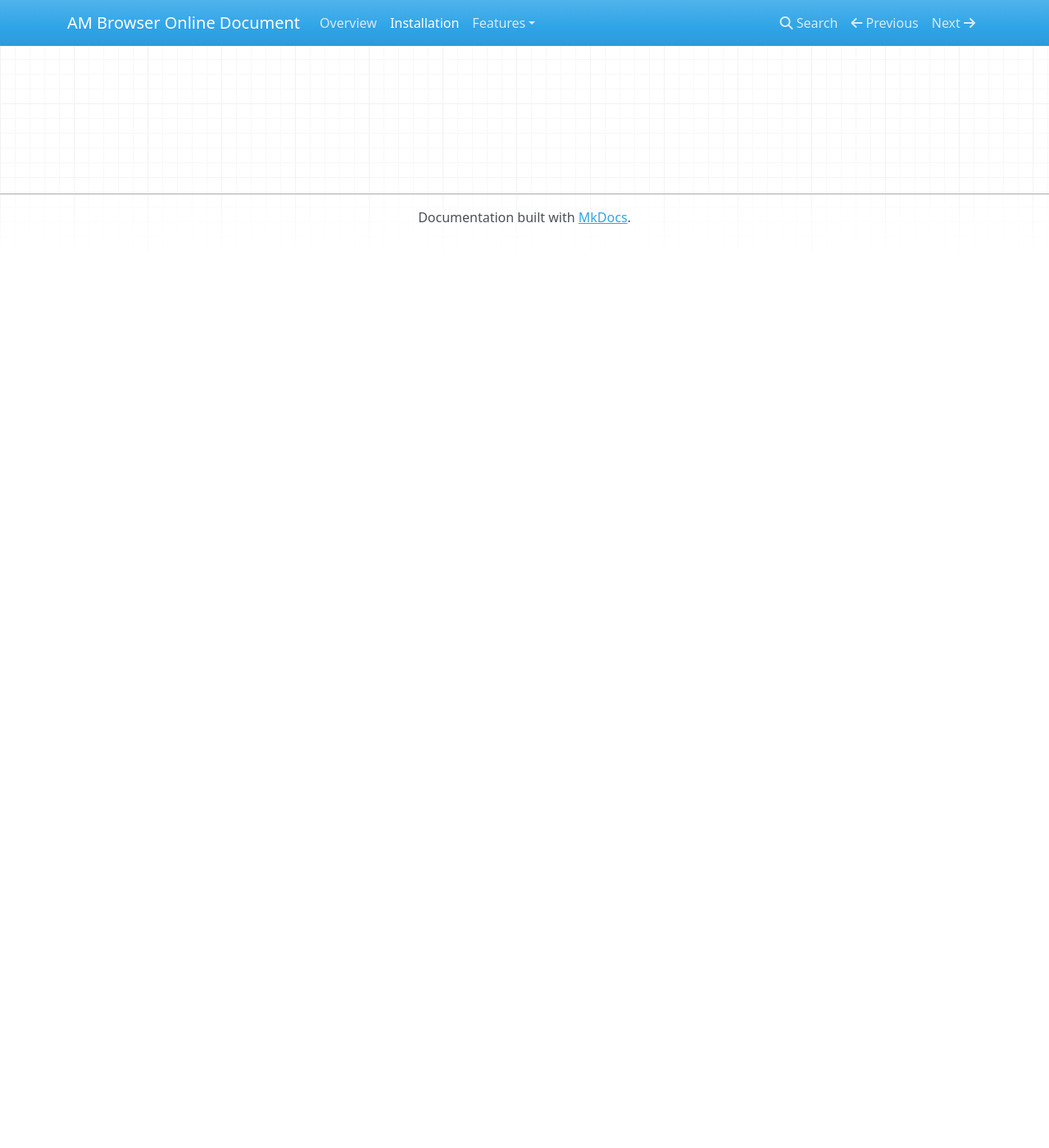
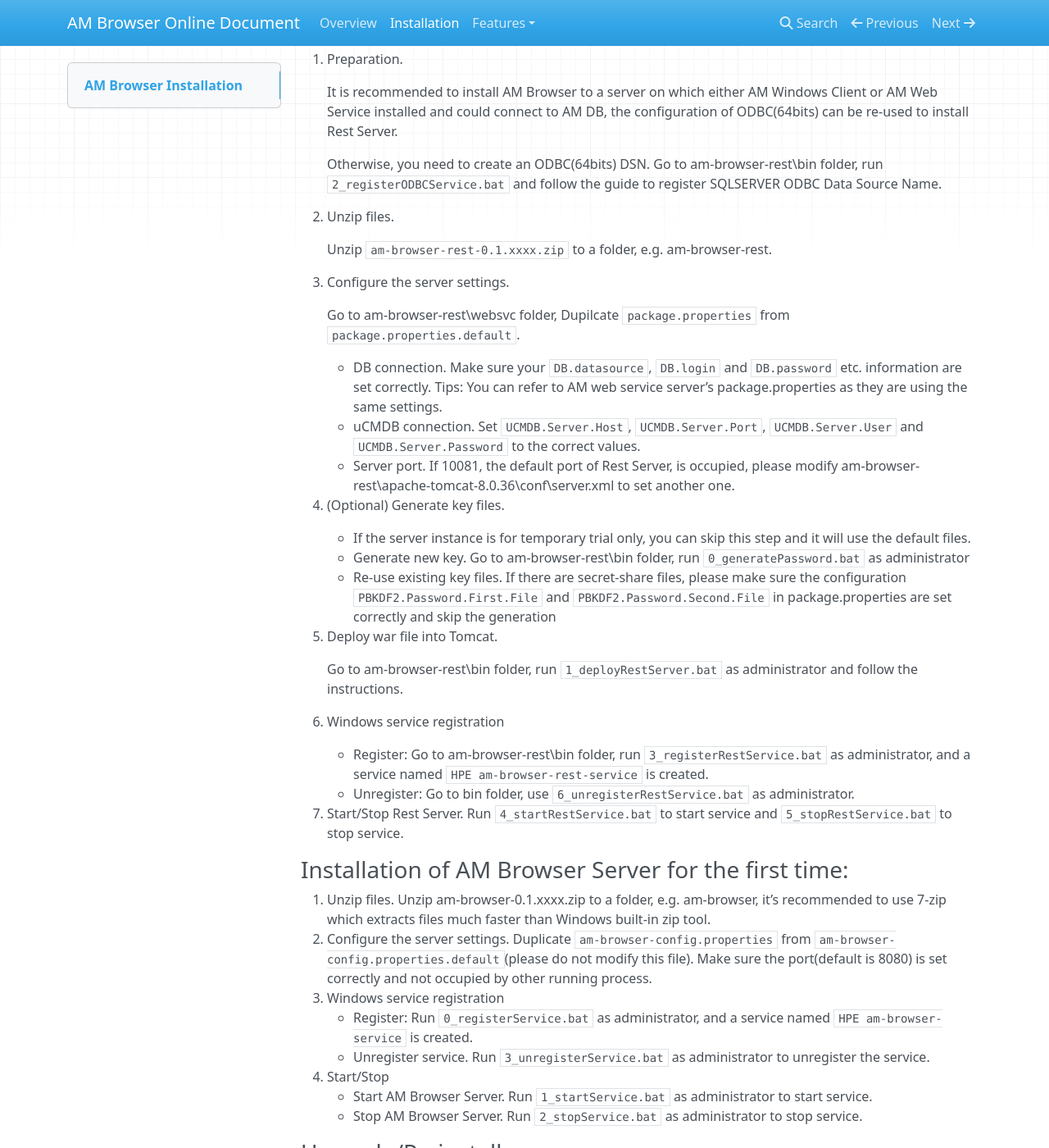
Before and after one commit to masogit/amb-doc, an MkDocs documentation site: the page built from docs/installation.md, in a window 1280 px wide and 1400 px high, scrolled down 270 px. Shown: the whole window at 82% size. Built offline with MkDocs 1.6.1, drawn with Linux system fonts in a browser that asks for light colours; nearby versions of some CDN libraries; old or Windows-style settings are respelled for this version of MkDocs; before the commit the page ends 900 px from its top, so only the background shows below that; some of the changed text lies outside the part shown.

Commit message:
Add installation

```diff
--- a/docs/installation.md
+++ b/docs/installation.md
@@ -1 +1,101 @@
 # AM Browser Installation
+
+### Pre-requisite：
+- JDK: Java7 or Java8 64bits
+- OS: Windows server
+- Browser: IE11/FF/Chrome
+- Windows Administrator privilege
+
+### Installation of AM Rest Server for the first time:
+1. Preparation.
+
+    It is recommended to install AM Browser to a server on which either AM Windows Client or AM Web Service installed and could connect to AM DB, the configuration of ODBC(64bits) can be re-used to install Rest Server.
+
+    Otherwise, you need to create an ODBC(64bits) DSN. Go to am-browser-rest\bin folder, run `2_registerODBCService.bat` and follow the guide to register SQLSERVER ODBC Data Source Name.
+
+
+1. Unzip files.
+
+    Unzip `am-browser-rest-0.1.xxxx.zip` to a folder, e.g. am-browser-rest.
+
+1. Configure the server settings.
+
+    Go to am-browser-rest\websvc folder, Dupilcate `package.properties` from `package.properties.default`.
+
+    - DB connection. Make sure your `DB.datasource`, `DB.login` and `DB.password` etc. information are set correctly. Tips: You can refer to AM web service server’s package.properties as they are using the same settings.
+    - uCMDB connection. Set `UCMDB.Server.Host`, `UCMDB.Server.Port`, `UCMDB.Server.User` and `UCMDB.Server.Password` to the correct values.
+    - Server port. If 10081, the default port of Rest Server, is occupied, please modify am-browser-rest\apache-tomcat-8.0.36\conf\server.xml to set another one.
+
+1. (Optional) Generate key files.
+
+    - If the server instance is for temporary trial only, you can skip this step and it will use the default files.
+    - Generate new key. Go to am-browser-rest\bin folder, run `0_generatePassword.bat` as administrator
+    - Re-use existing key files. If there are secret-share files, please make sure the configuration `PBKDF2.Password.First.File` and `PBKDF2.Password.Second.File` in package.properties are set correctly and skip the generation
+
+1. Deploy war file into Tomcat.
+
+    Go to am-browser-rest\bin folder, run `1_deployRestServer.bat` as administrator and follow the instructions.
+
+1. Windows service registration
+
+    - Register: Go to am-browser-rest\bin folder, run `3_registerRestService.bat` as administrator, and a service named `HPE am-browser-rest-service` is created.
+    - Unregister: Go to bin folder, use `6_unregisterRestService.bat` as administrator.
+
+1. Start/Stop Rest Server. Run `4_startRestService.bat` to start service and `5_stopRestService.bat` to stop service.
+
+
+### Installation of AM Browser Server for the first time:
+
+1. Unzip files. Unzip am-browser-0.1.xxxx.zip to a folder, e.g. am-browser, it’s recommended to use 7-zip which extracts files much faster than Windows built-in zip tool.
+1. Configure the server settings. Duplicate `am-browser-config.properties` from `am-browser-config.properties.default`(please do not modify this file). Make sure the port(default is 8080) is set correctly and not occupied by other running process.
+1. Windows service registration
+    - Register: Run `0_registerService.bat` as administrator, and a service named `HPE am-browser-service` is created.
+    - Unregister service. Run `3_unregisterService.bat` as administrator to unregister the service.
+1. Start/Stop
+    - Start AM Browser Server. Run `1_startService.bat` as administrator to start service.
+    - Stop AM Browser Server. Run `2_stopService.bat` as administrator to stop service.
+
+### Upgrade/Re-install
+
+HPE AM team will update the installation files once another stable version is available. The steps to upgrade/re-install:
+
+1. (Optional)Backup settings and data. Although the following files will not be over written while upgrade, it’s safer to get them backed up.
+    - File <am-browser-rest>\websvc\package.properties
+    - File <am-browser>\am-browser-config.properties
+    - Folder <am-browser>\db
+    - Tomcat <am-browser-rest>\apache-tomcat-8.0.36\conf\server.xml if it’s modified.
+1. Copy files. Unzip the new package to the correspondent folders, over-writing the old files.
+
+
+### Trouble shooting
+
+1. Log file folders
+    - AM Rest Server: <am-browser-rest>\apache-tomcat-8.0.36\logs
+    - AM Browser Server: <am-browser>\log
+1. As for DSN setup, please refer to AM’s installation guide.
+1. If you deploy REST server war again please make sure you unregister previous service and register new service again.
+
+
+### FAQ
+- How does the access control works ?
+
+    As for the UI functionalities access control, two groups of users are supported:
+    - Admin, those who has the administrator role set in AM(can find it in `Employee and departments`->`Profile` tab -> `Administration rights` ), can access all functionalities
+    - Non-admin, can only access `Search`, `Insight` and `Viewer`.
+    The data access control permission is the same configuration as `User Rights`, which is based on the operations against each table. (Login windows client as an administrator, menu `Administration`-> `Rights` -> `User rights`)
+
+- Does customer need guest licenses to access AM Browser ?
+
+    No.
+
+- AD authentication supported ?
+
+    Yes, AD can be the back-end LDAP server to do authentication. However, right now AM Browser does not support NTLM/IWA authentication.
+
+- Can AMB co-exist with AM Web ?
+
+    Yes, AMB is a stand-alone module than AM Web.
+
+- How to restart AMB ?
+
+    Please refer to the `Start/Stop` server in the doc above.
```
